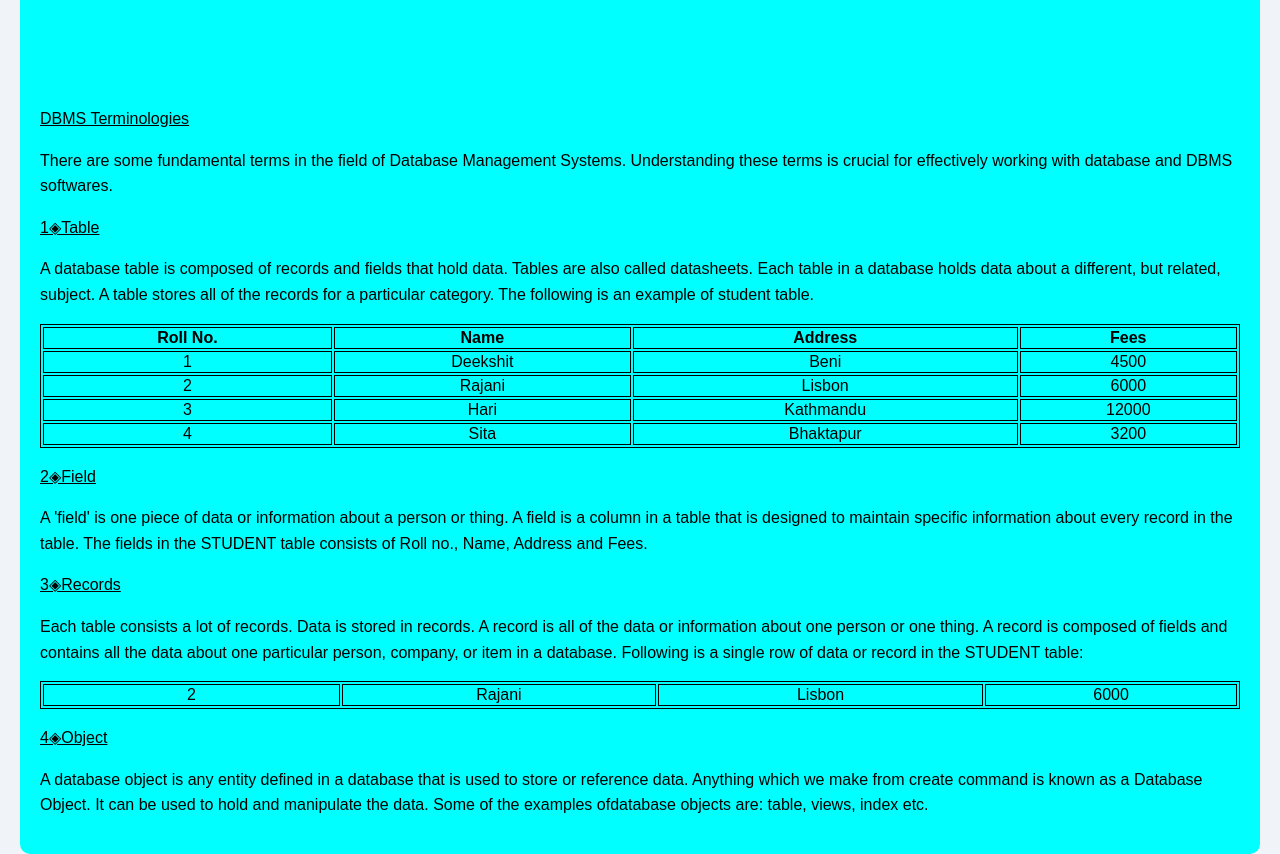
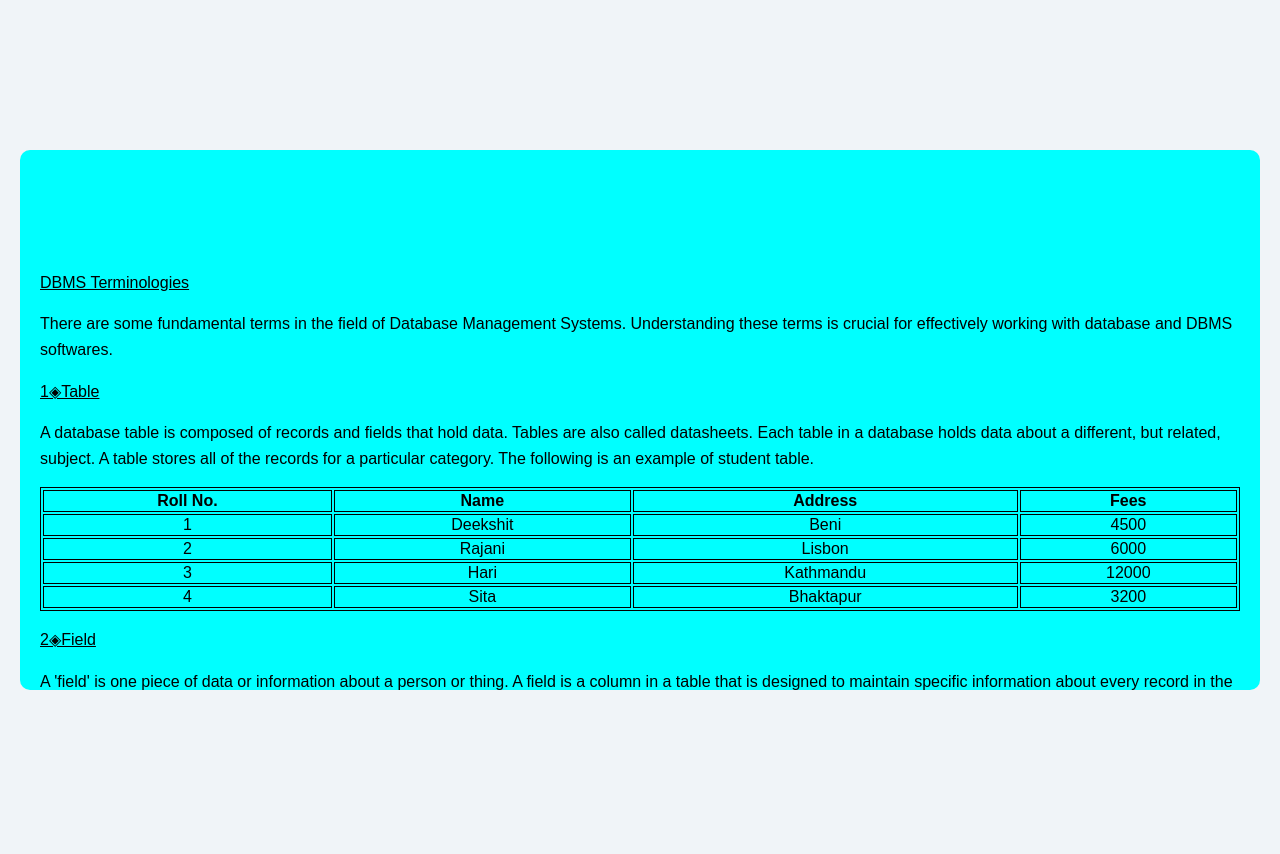
Before and after one commit to dee021-shit/repo_fortask, a plain HTML site: page day3.html in a window 1280 px wide. Drawn offline with Linux system fonts and the light colour scheme.

Commit message:
Update day3.html

```diff
--- a/day3.html
+++ b/day3.html
@@ -16,6 +16,8 @@
             height: 100vh;
         }
         .container {
+            overflow: auto;
+            max-height: 500px;
             background-color: cyan;
             padding: 20px;
             border-radius: 10px;
```
